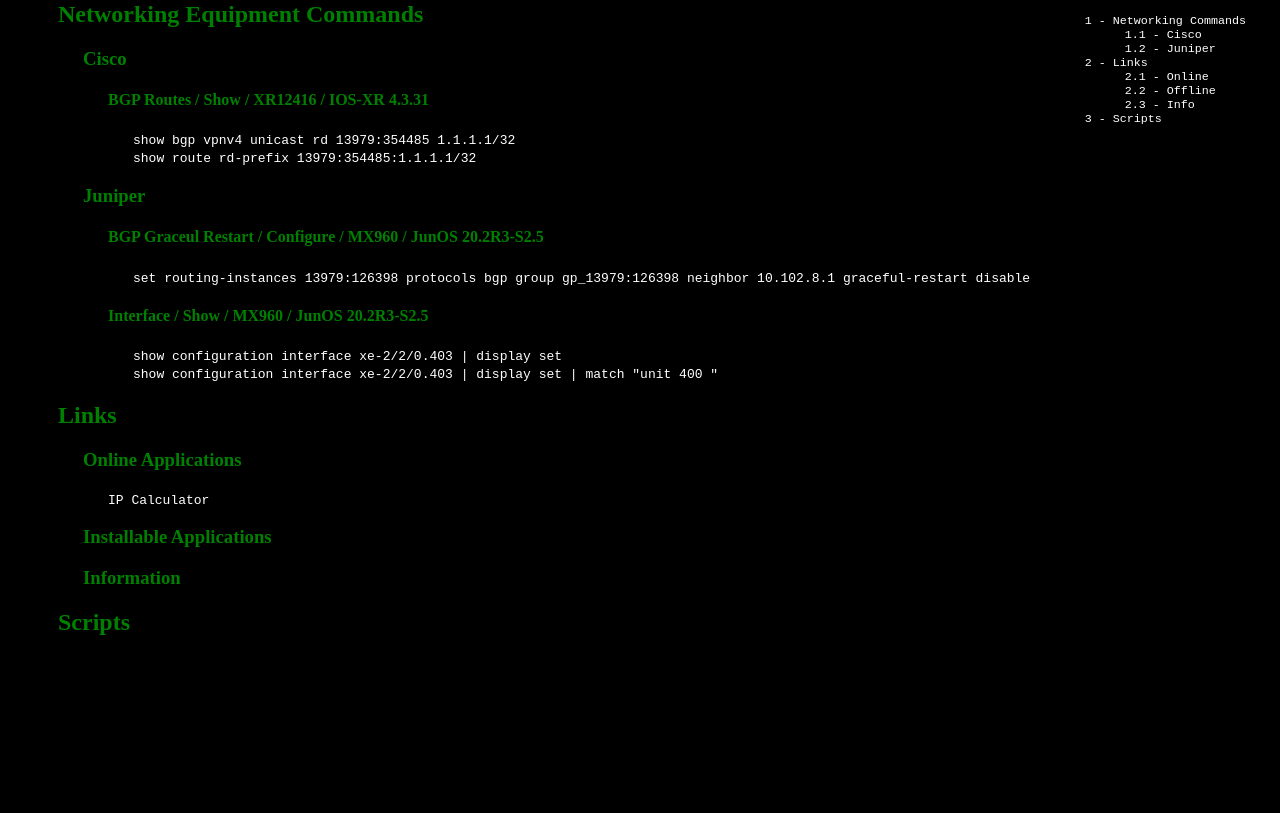
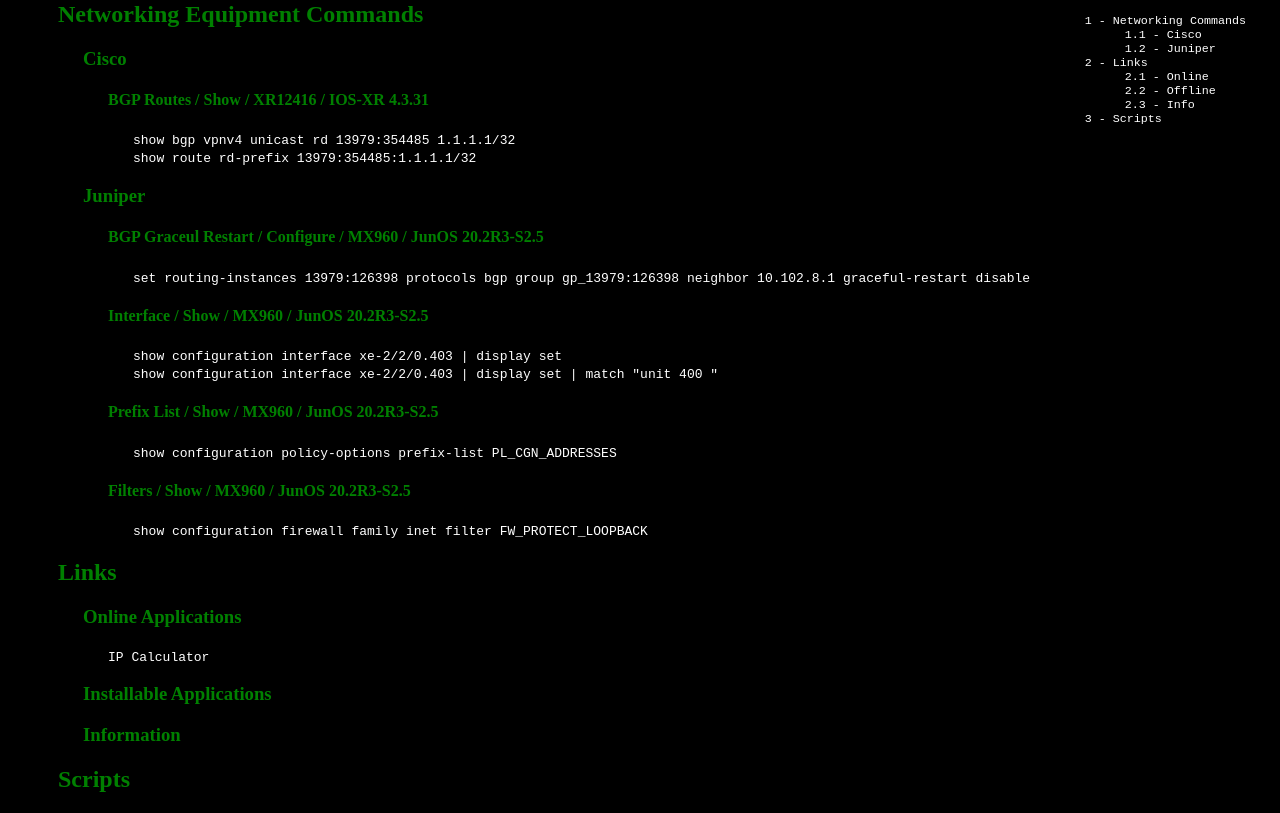
Before and after one commit to abassillo/abassillo.github.io, a plain HTML site: page index.html in a window 1280 px wide. Shown: the part 79-892 px from the top of the page. Before the commit the page ends 800 px from the top, so only its background shows below. Drawn offline with Linux system fonts and the light colour scheme.

Commit message:
Update index.html

```diff
--- a/index.html
+++ b/index.html
@@ -113,6 +113,14 @@ set routing-instances 13979:126398 protocols bgp group gp_13979:126398 neighbor
 show configuration interface xe-2/2/0.403 | display set<br>
 show configuration interface xe-2/2/0.403 | display set | match "unit 400 "
 </code></p>
+<h4>Prefix List / Show / MX960 / JunOS 20.2R3-S2.5</h4>
+<p id="four"><code>
+show configuration policy-options prefix-list PL_CGN_ADDRESSES</code>
+</code></p>
+<h4>Filters / Show / MX960 / JunOS 20.2R3-S2.5</h4>
+<p id="four"><code>
+show configuration firewall family inet filter FW_PROTECT_LOOPBACK</code>
+</code></p>
 <h2 id="links">Links</h2>
 <h3 id="links_online">Online Applications</h3>
 <p id="three"><code>
```
